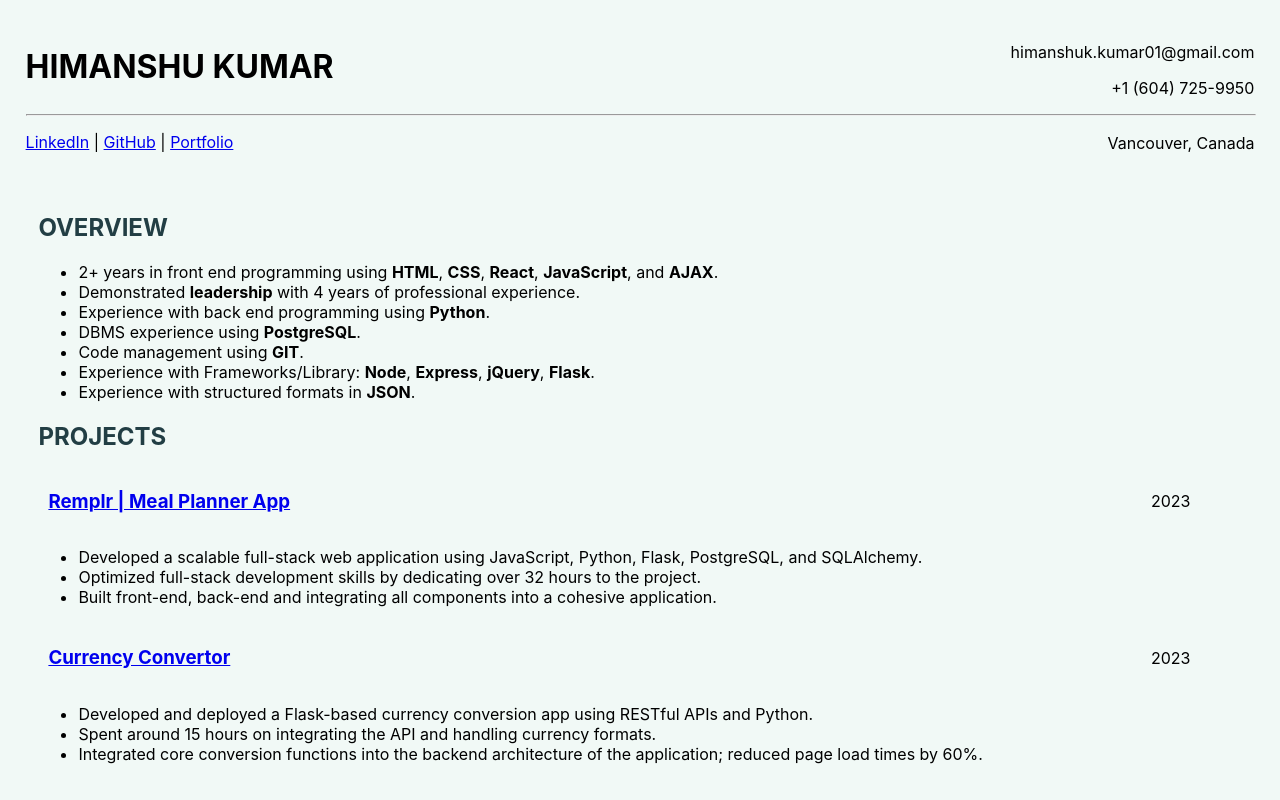
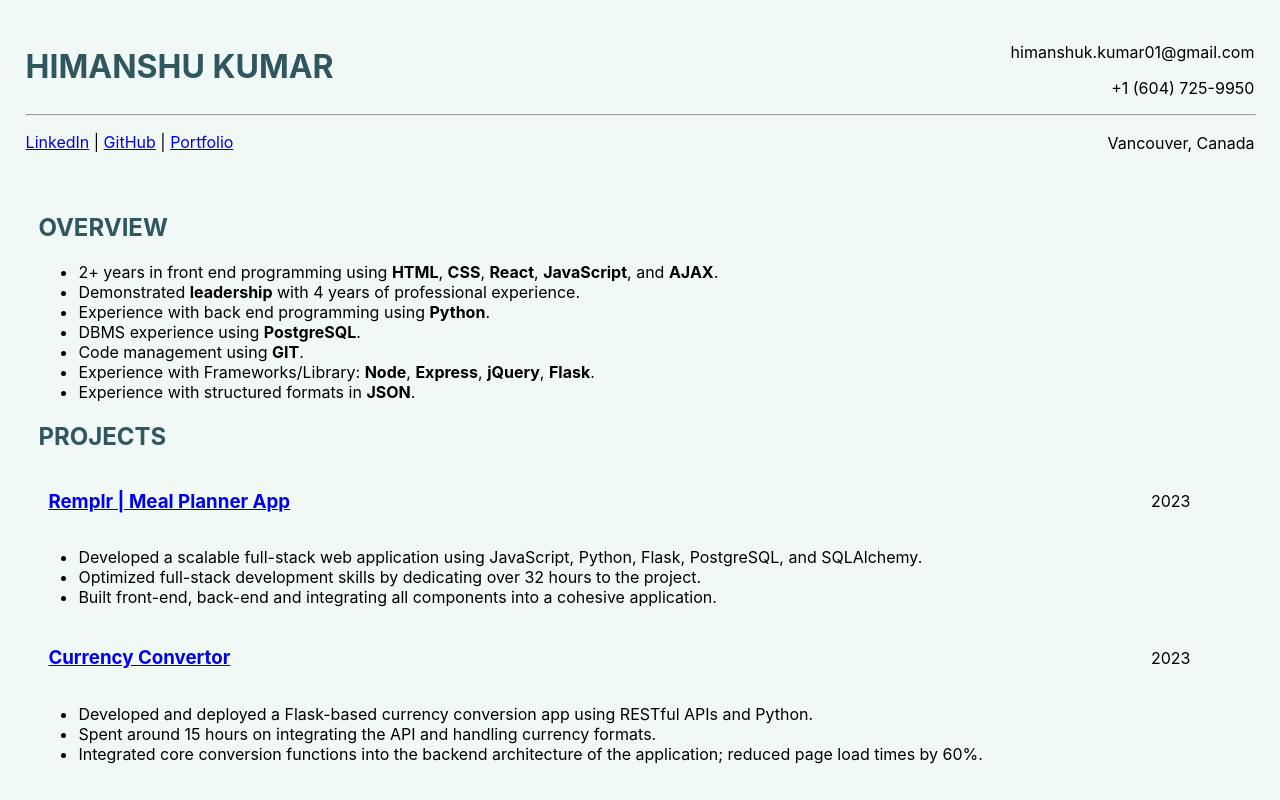
Before and after one commit to himanshuk-dev/Himanshu-resume, a React (Create React App) app: page / in a window 1280 px wide. Shown: the top 800 px of the page. Built offline with nearby package versions, Linux system fonts and the light colour scheme.

Commit message:
updating header color

```diff
--- a/src/App.css
+++ b/src/App.css
@@ -6,8 +6,9 @@ body,
   background-color: #f1f9f6;
 }
 
+h1,
 h2 {
-  color: #223e44;
+  color: #30565f;
 }
 
 .App {
```
